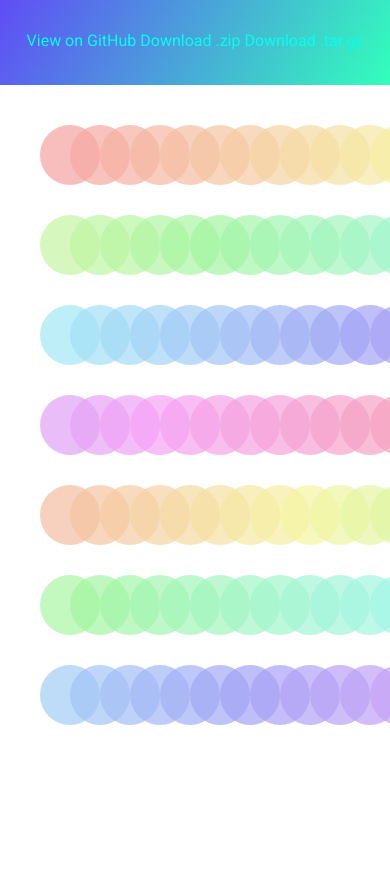
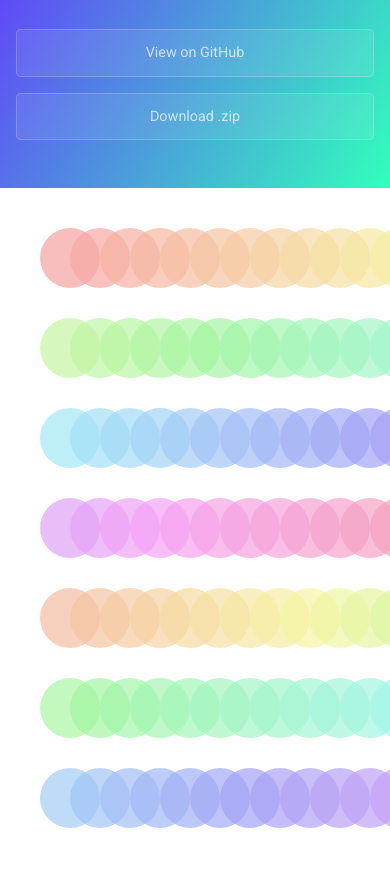
Before and after one commit to mi-mina/experimento, a website: page 00-usar-npm-y-browserify/index.html in a window 390 px wide. Shown: the part 114-989 px from the top of the page. Before the commit the page ends 886 px from the top, so only its background shows below. Drawn offline with Linux system fonts and the light colour scheme.

Commit message:
experimento#0

```diff
--- a/00-usar-npm-y-browserify/css/styles.css
+++ b/00-usar-npm-y-browserify/css/styles.css
@@ -16,7 +16,52 @@ a {
 a:hover {
   text-decoration: underline;
 }
+.btn {
+  display: inline-block;
+  margin-bottom: 1rem;
+  color: rgba(255, 255, 255, 0.7);
+  background-color: rgba(255, 255, 255, 0.08);
+  border-color: rgba(255, 255, 255, 0.2);
+  border-style: solid;
+  border-width: 1px;
+  border-radius: 0.3rem;
+  transition: color 0.2s, background-color 0.2s, border-color 0.2s;
+}
+.btn + .btn {
+  margin-left: 1rem;
+}
 
+.btn:hover {
+  color: rgba(255, 255, 255, 0.8);
+  text-decoration: none;
+  background-color: rgba(255, 255, 255, 0.2);
+  border-color: rgba(255, 255, 255, 0.3);
+}
+
+@media screen and (min-width: 64em) {
+  .btn {
+    padding: 0.75rem 1rem;
+  }
+}
+
+@media screen and (min-width: 42em) and (max-width: 64em) {
+  .btn {
+    padding: 0.6rem 0.9rem;
+    font-size: 0.9rem;
+  }
+}
+
+@media screen and (max-width: 42em) {
+  .btn {
+    display: block;
+    width: 100%;
+    padding: 0.75rem;
+    font-size: 0.9rem; }
+    .btn + .btn {
+      margin-top: 1rem;
+      margin-left: 0;
+  }
+}
 .page-header {
   color: #fff;
   text-align: center;
--- a/00-usar-npm-y-browserify/index.html
+++ b/00-usar-npm-y-browserify/index.html
@@ -13,9 +13,8 @@
     <h1 class="project-name">Experimento #1</h1>
     <h2 class="project-tagline"> Cómo usar <a href="https://www.npmjs.com/">npm</a> y
       <a href="https://www.npmjs.com/package/browserify">browserify</a> <small>... y un poquito de <a href="https://d3js.org/">d3.js</a></small>  </h2>
-    <a href="https://github.com/mi-mina/images-on-the-move" class="btn">View on GitHub</a>
-    <a href="https://github.com/mi-mina/images-on-the-move/zipball/master" class="btn">Download .zip</a>
-    <a href="https://github.com/mi-mina/images-on-the-move/tarball/master" class="btn">Download .tar.gz</a>
+    <a href="https://github.com/mi-mina/experimento" class="btn">View on GitHub</a>
+    <a href="https://github.com/mi-mina/experimento/archive/master.zip" class="btn">Download .zip</a>
   </section>
 
 
```
